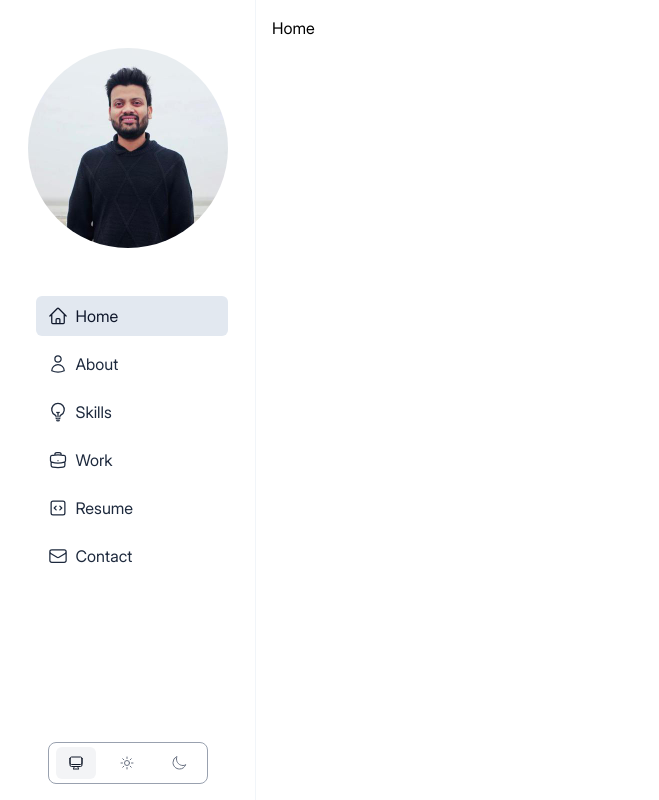
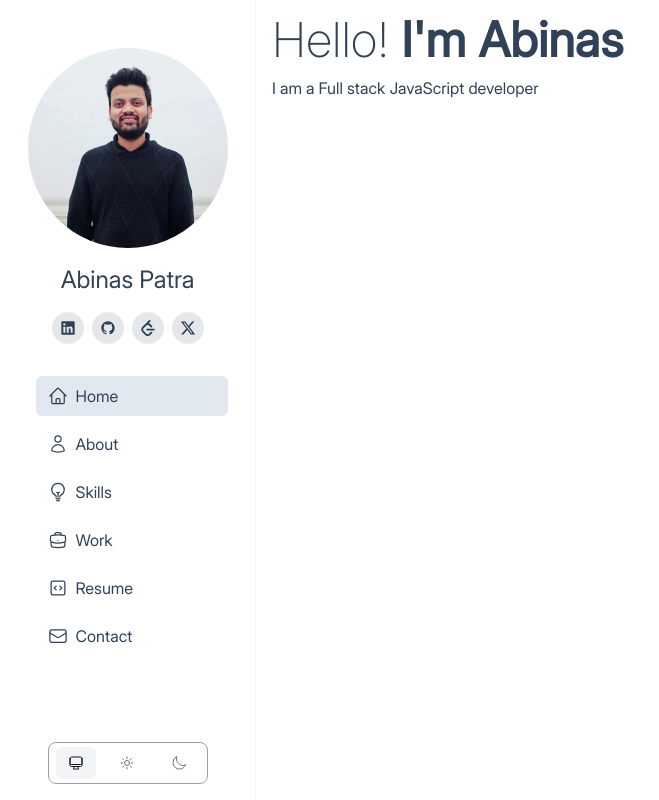
Before and after one commit to abinasn/abinasn.github.io, a React (Vite) app: page / in a window 1280 px wide. Shown: the whole page, without its empty margins (0-659 px from the left). Built offline with nearby package versions, Linux system fonts and the light colour scheme.

Commit message:
social media icons

```diff
--- a/src/home/index.tsx
+++ b/src/home/index.tsx
@@ -1,10 +1,13 @@
-
 function Home() {
   return (
     <div>
-      Home
+      <p className="text-5xl">
+        <span className="font-light">Hello!</span>{" "}
+        <b>I'm Abinas</b>
+      </p>
+      <p className="mt-3">I am a Full stack JavaScript developer</p>
     </div>
-  )
+  );
 }
 
-export default Home
+export default Home;
--- a/src/index.css
+++ b/src/index.css
@@ -2,10 +2,12 @@
 @custom-variant dark (&:where(.dark, .dark *));
 
 @font-face {
-  font-family: 'Inter Light';
-  src: url('./assets/fonts/Inter_Light.ttf') format("truetype");
+  font-family: 'Inter ExtraLight';
+  src: url('./assets/fonts/Inter_ExtraLight.ttf') format("truetype");
   font-style: normal;
+  font-display: swap;
 }
+
 
 @font-face {
   font-family: 'Inter';
@@ -27,4 +29,6 @@
   --font-sans: 'Inter', sans-serif;
   --font-serif: 'Inter', serif;
   --font-mono: 'Inter', monospace;
+
+  --font-light: 'Inter ExtraLight', sans-serif;
 }
--- a/src/layout/index.tsx
+++ b/src/layout/index.tsx
@@ -1,14 +1,17 @@
 import { Outlet } from "react-router-dom";
-
 import Sidebar from "./sidebar";
 
 export default function Layout() {
   return (
-    <div className="flex h-screen">
-      <Sidebar />
+    <div className="flex">
+      <div className="fixed h-screen">
+        <Sidebar />
+      </div>
 
-      <div className="flex-1 p-4 dark:text-white dark:bg-black">
-        <Outlet />
+      <div className="flex-1 ml-64">
+        <div className="min-h-screen p-4 text-slate-700 dark:text-slate-300 dark:bg-black">
+          <Outlet />
+        </div>
       </div>
     </div>
   );
--- a/src/layout/sidebar.tsx
+++ b/src/layout/sidebar.tsx
@@ -9,6 +9,7 @@ import {
 } from '@heroicons/react/24/outline';
 import ProfileImage from "../assets/images/me.jpeg"
 import Theme from "./theme";
+import SocialMedia from "./social-media";
 
 export default function Sidebar() {
   const location = useLocation();
@@ -23,11 +24,13 @@ export default function Sidebar() {
   ];
 
   return (
-    <nav className="w-64 h-full p-4 dark:text-white dark:bg-black dark:border-r-stone-800 bg-white border-r-slate-100 text-slate-800 border-r-1 flex flex-col">
+    <nav className="w-64 h-full p-4 dark:text-slate-300 dark:bg-black dark:border-r-stone-800 bg-white border-r-slate-100 text-slate-700 border-r-1 flex flex-col">
       <div className="mb-8 mt-8">
         <div className="w-50 h-50 rounded-full mx-auto mb-4">
           <img src={ProfileImage} alt="Profile" className="w-full h-full rounded-full object-cover" />
         </div>
+        <p className="text-2xl text-center">Abinas Patra</p>
+        <SocialMedia />
       </div>
 
       <ul className="space-y-7 mx-auto w-50 pl-2 flex-grow">
@@ -37,8 +40,8 @@ export default function Sidebar() {
               to={path}
               className={`flex items-center gap-2 transition-colors px-3 py-2 rounded-md
                 ${location.pathname === path
-                  ? 'dark:bg-stone-800 dark:text-white bg-slate-200 text-slate-900 font-medium'
-                  : 'dark:hover:bg-stone-800 dark:hover:text-stone-400 hover:bg-slate-200 hover:text-slate-500'
+                  ? 'dark:bg-stone-800 dark:text-slate-300 bg-slate-200 text-slate-700 font-medium'
+                  : 'dark:hover:bg-stone-800 dark:hover:text-stone-400 hover:bg-slate-200 hover:text-slate-700'
                 }`}
             >
               <Icon className="size-5" />
--- a/src/layout/social-media.tsx
+++ b/src/layout/social-media.tsx
@@ -0,0 +1,53 @@
+
+const socialIcons = [
+  {
+    key: "linkedin",
+    name: "LinkedIn",
+    link: "https://www.linkedin.com/in/abinaspatra/",
+    icon: <svg
+      xmlns="http://www.w3.org/2000/svg"
+      viewBox="0 0 24 24"
+      className="w-4 h-4 fill-slate-700 dark:fill-slate-300"
+    >
+      <path d="M20.5 2h-17A1.5 1.5 0 002 3.5v17A1.5 1.5 0 003.5 22h17a1.5 1.5 0 001.5-1.5v-17A1.5 1.5 0 0020.5 2zM8 19H5v-9h3zM6.5 8.25A1.75 1.75 0 118.3 6.5a1.78 1.78 0 01-1.8 1.75zM19 19h-3v-4.74c0-1.42-.6-1.93-1.38-1.93A1.74 1.74 0 0013 14.19a.66.66 0 000 .14V19h-3v-9h2.9v1.3a3.11 3.11 0 012.7-1.4c1.55 0 3.36.86 3.36 3.66z" />
+    </svg>
+  },
+  {
+    key: "github",
+    name: "GitHub",
+    link: "https://github.com/abinasn",
+    icon: <svg xmlns="http://www.w3.org/2000/svg" viewBox="0 0 24 24" className="w-4 h-4 fill-slate-700 dark:fill-slate-300">
+      <path d="M12 2C6.477 2 2 6.477 2 12c0 4.42 2.865 8.166 6.839 9.489.5.092.682-.217.682-.482 0-.237-.008-.866-.013-1.7-2.782.603-3.369-1.342-3.369-1.342-.454-1.155-1.11-1.462-1.11-1.462-.908-.62.069-.608.069-.608 1.003.07 1.531 1.03 1.531 1.03.892 1.529 2.341 1.087 2.91.832.092-.647.35-1.088.636-1.338-2.22-.253-4.555-1.11-4.555-4.943 0-1.091.39-1.984 1.029-2.683-.103-.253-.446-1.27.098-2.647 0 0 .84-.269 2.75 1.026A9.564 9.564 0 0112 6.844c.85.004 1.705.115 2.504.337 1.909-1.296 2.747-1.027 2.747-1.027.546 1.379.202 2.398.1 2.651.64.699 1.026 1.592 1.026 2.683 0 3.842-2.339 4.687-4.566 4.935.359.309.678.919.678 1.852 0 1.336-.012 2.415-.012 2.743 0 .267.18.579.688.481C19.137 20.163 22 16.418 22 12c0-5.523-4.477-10-10-10z" />
+    </svg>
+  },
+  {
+    key: "leetcode",
+    name: "LeetCode",
+    link: "https://leetcode.com/u/abinasp/",
+    icon: <svg xmlns="http://www.w3.org/2000/svg" viewBox="0 0 24 24" className="w-4 h-4 fill-slate-700 dark:fill-slate-300">
+      <path d="M16.102 17.93l-2.697 2.607c-.466.467-1.111.662-1.823.662s-1.357-.195-1.824-.662l-4.332-4.363c-.467-.467-.702-1.15-.702-1.863s.235-1.357.702-1.824l4.319-4.38c.467-.467 1.125-.645 1.837-.645s1.357.195 1.823.662l2.697 2.606c.514.515 1.365.497 1.9-.038.535-.536.553-1.387.039-1.901l-2.609-2.636a5.055 5.055 0 0 0-2.445-1.337l2.467-2.503c.516-.514.498-1.366-.037-1.901-.535-.535-1.387-.552-1.901-.038l-10.1 10.101c-.981.982-1.494 2.337-1.494 3.835 0 1.498.513 2.895 1.494 3.875l4.347 4.361c.981.981 2.337 1.494 3.834 1.494 1.498 0 2.853-.513 3.835-1.494l2.609-2.637c.514-.514.496-1.365-.039-1.9s-1.386-.553-1.899-.039zM20.811 13.01H10.666c-.702 0-1.27.604-1.27 1.346s.568 1.346 1.27 1.346h10.145c.701 0 1.27-.604 1.27-1.346s-.569-1.346-1.27-1.346z" />
+    </svg>
+  },
+  {
+    key: "twitter",
+    name: "Twitter",
+    link: "https://x.com/abinaspatra1",
+    icon: <svg xmlns="http://www.w3.org/2000/svg" viewBox="0 0 24 24" className="w-4 h-4 fill-slate-700 dark:fill-slate-300">
+      <path d="M18.244 2.25h3.308l-7.227 8.26 8.502 11.24H16.17l-5.214-6.817L4.99 21.75H1.68l7.73-8.835L1.254 2.25H8.08l4.713 6.231zm-1.161 17.52h1.833L7.084 4.126H5.117z" />
+    </svg>
+  },
+]
+
+function SocialMedia() {
+  return (
+    <div className="flex items-center justify-center gap-2 mt-4 ">
+      {socialIcons.map(ico => (
+        <a target="_blank" href={ico.link} key={ico.key} className="w-8 h-8 border-1 cursor-pointer hover:bg-slate-300 dark:hover:bg-stone-600 rounded-4xl flex items-center justify-center dark:bg-stone-800 dark:border-gray-800 bg-gray-200 border-gray-200">
+          {ico.icon}
+        </a>
+      ))}
+    </div>
+  );
+}
+
+export default SocialMedia;
```
Also changed, not shown: src/assets/fonts/Inter_ExtraLight.ttf (added), src/assets/fonts/Inter_Light.ttf (deleted).
